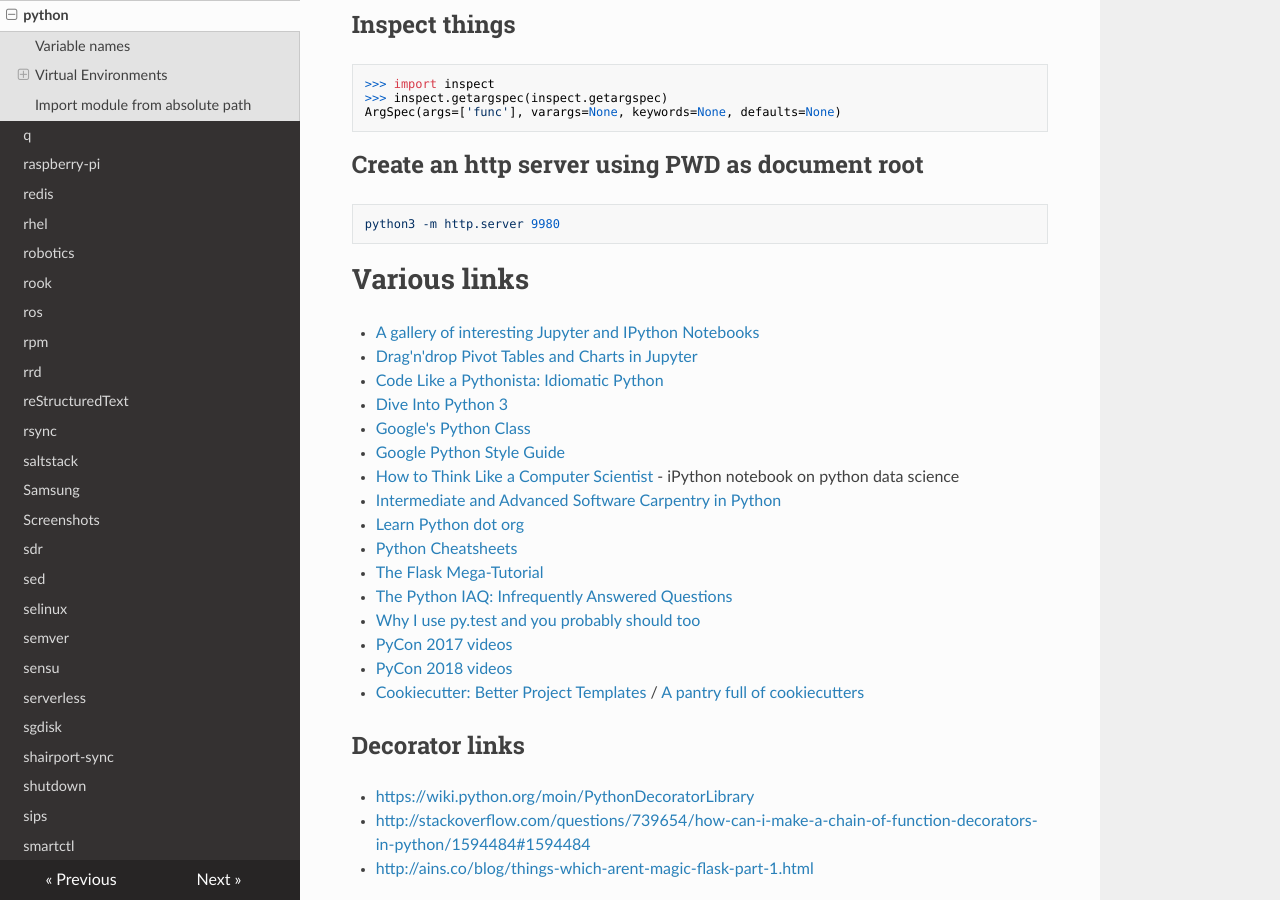
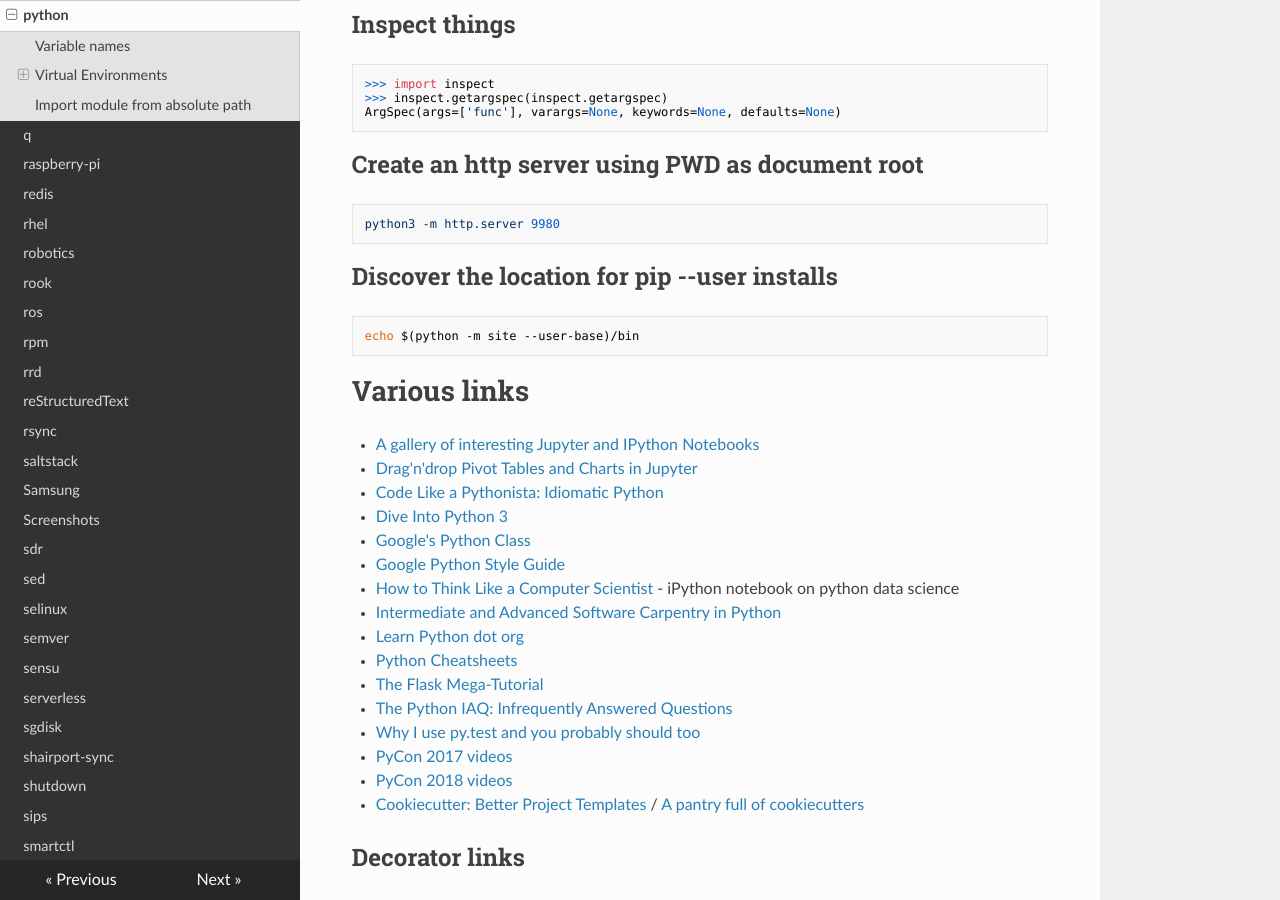
Before and after one commit to lando-cal/tech-notes, an MkDocs documentation site: the page built from docs/python.md, in a window 1280 px wide and 900 px high, scrolled down 3220 px. Built offline with MkDocs 1.6.1, drawn with Linux system fonts in a browser that asks for light colours; nearby versions of some CDN libraries.

Commit message:
Add pip --user installation location discovery

````diff
--- a/docs/python.md
+++ b/docs/python.md
@@ -151,6 +151,12 @@ ArgSpec(args=['func'], varargs=None, keywords=None, defaults=None)
 python3 -m http.server 9980
 ```
 
+## Discover the location for pip --user installs
+
+```
+echo $(python -m site --user-base)/bin
+```
+
 # Various links
 
 - [A gallery of interesting Jupyter and IPython Notebooks](https://github.com/jupyter/jupyter/wiki/A-gallery-of-interesting-Jupyter-and-IPython-Notebooks)
````
